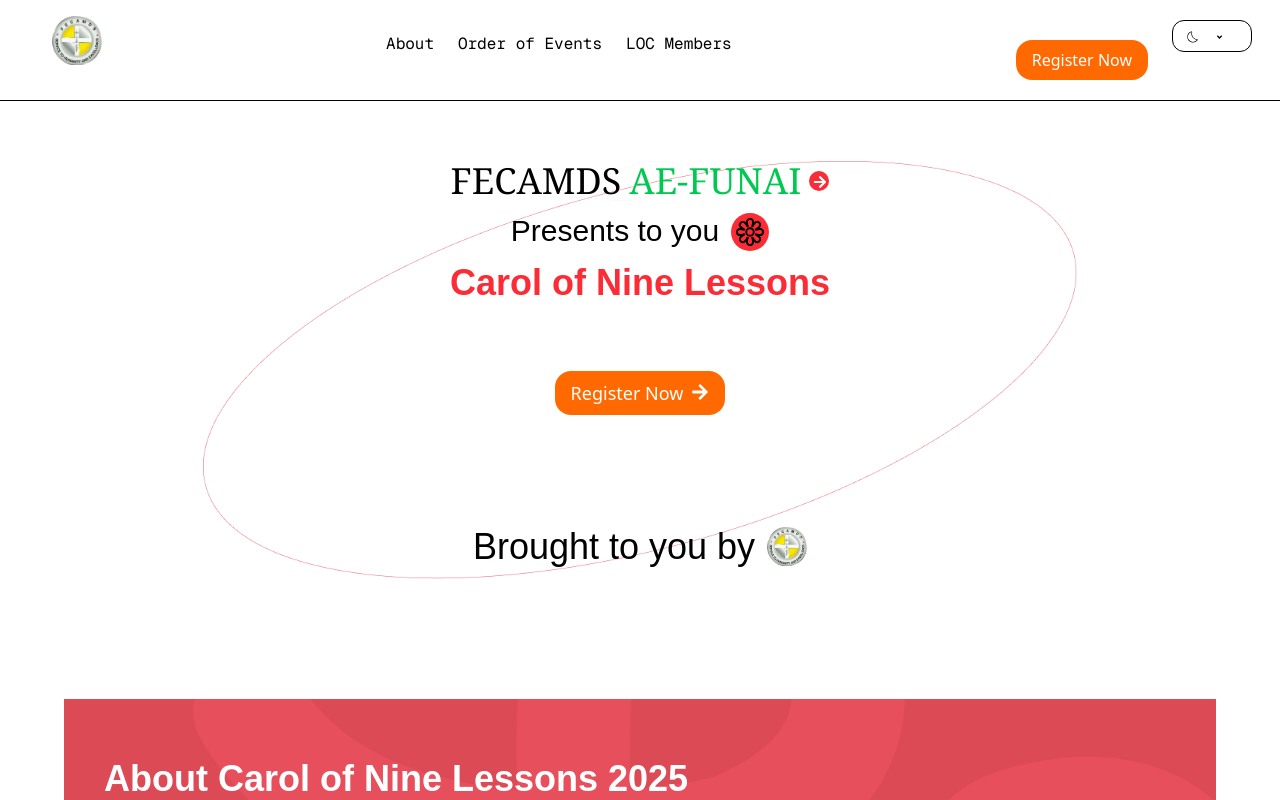
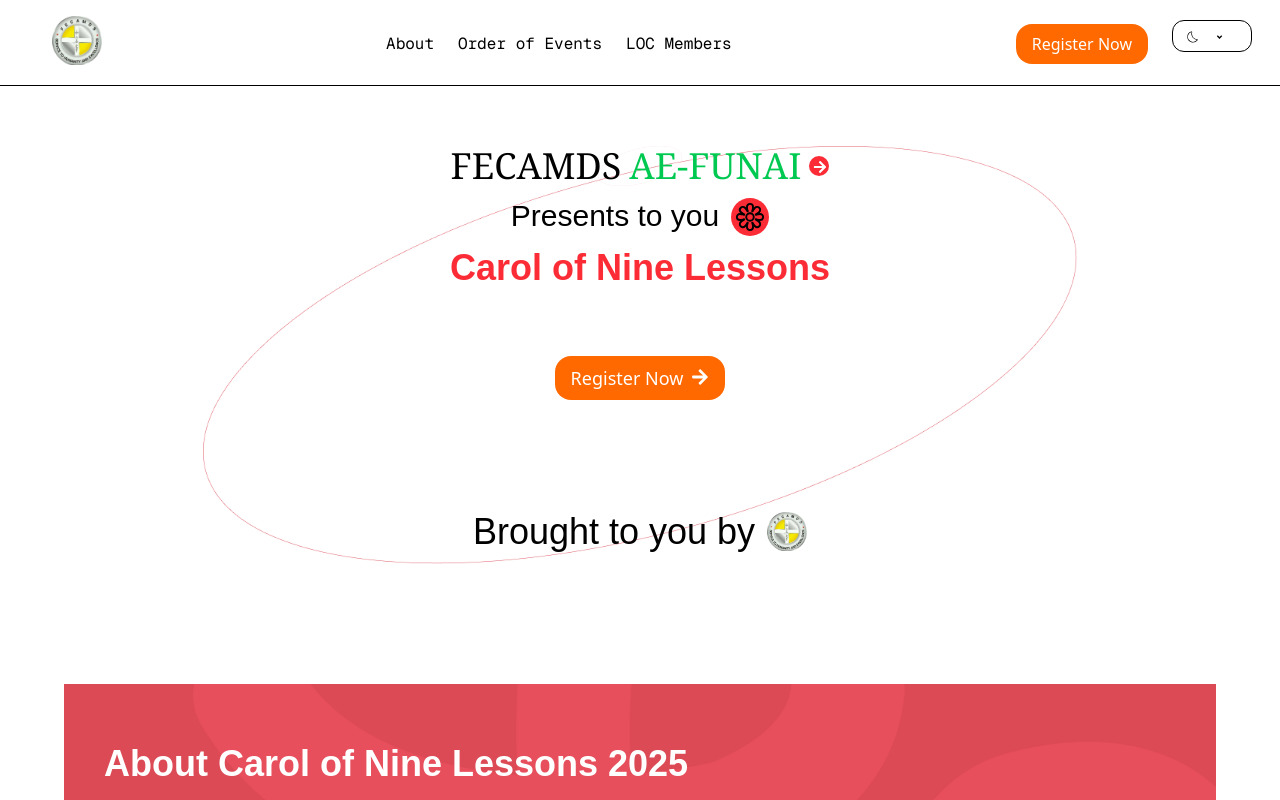
Before and after one commit to Kingsley-Opara/FECAMDS-AE-FUNAI-Carol, a Next.js app: page / in a window 1280 px wide. Shown: the top 800 px of the page. Built offline with nearby package versions, Linux system fonts and the light colour scheme; no server answers; a web font is replaced by a local one.

Commit message:
update the navbar section

```diff
--- a/src/app/components/Navbar.jsx
+++ b/src/app/components/Navbar.jsx
@@ -45,7 +45,7 @@
             <div className='flex space-x-6'>
                 <div>
                     <button className='px-4 py-2 bg-orange-500
-                    text-white rounded-2xl cursor-pointer mt-5
+                    text-white rounded-2xl cursor-pointer mt-1
                     hover:bg-orange-400 max-md:-mt-2 max-sm:text-xs'
                     onClick={()=>toggleShow()}
                     >
```
